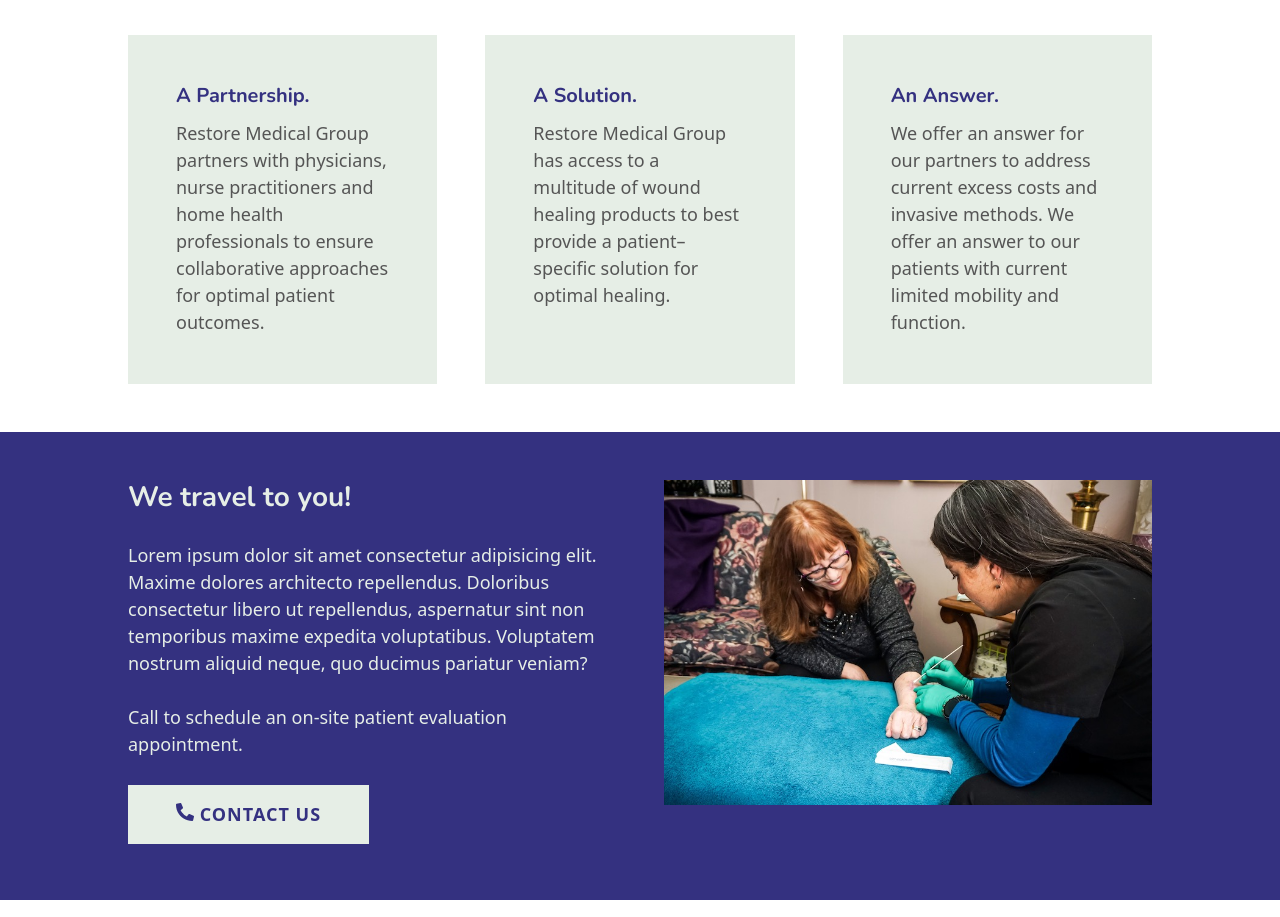
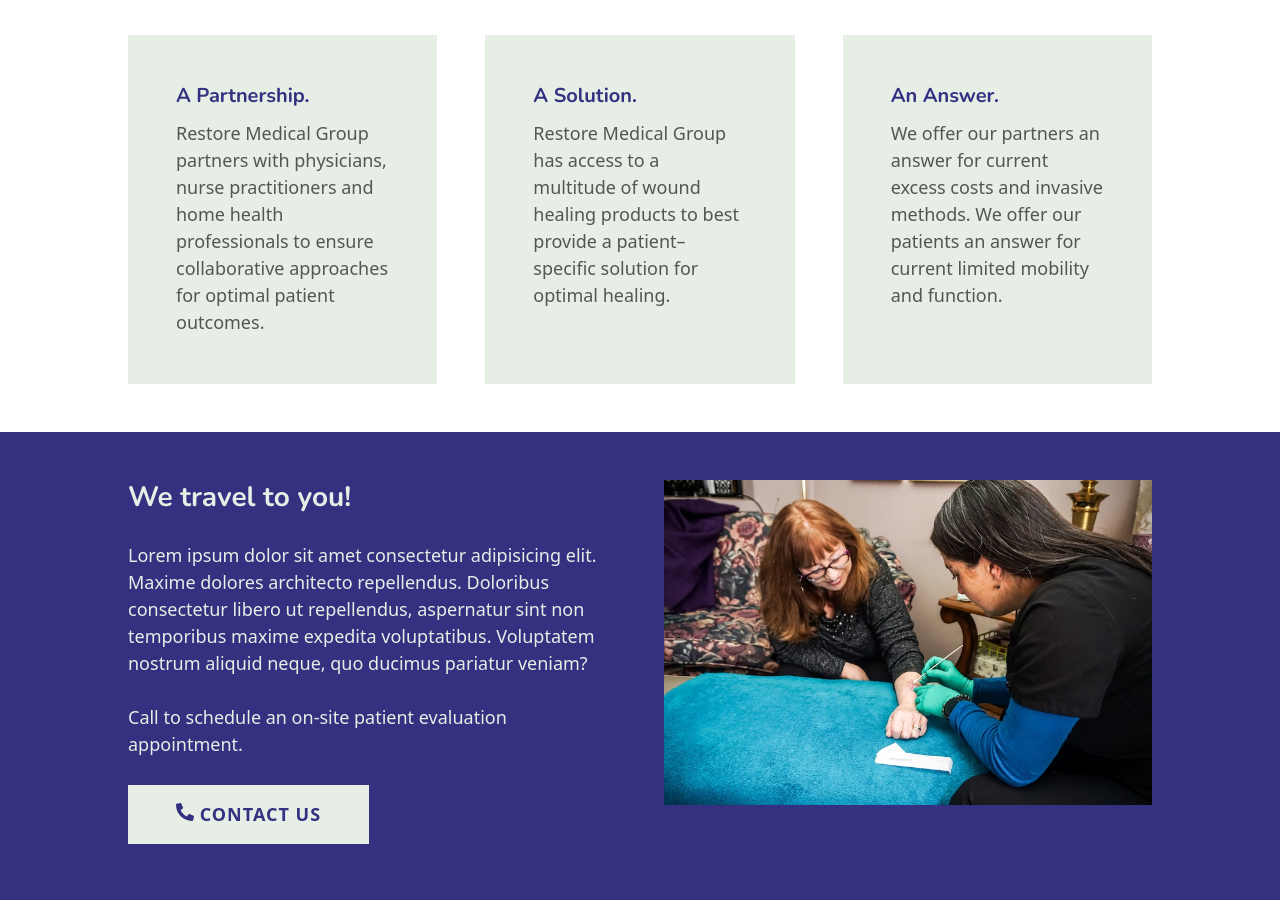
Before and after one commit to bmehder/restore-wound-care, a SvelteKit app: page / in a window 1280 px wide. Shown: the part 1220-2137 px from the top of the page. Built offline with nearby package versions, Linux system fonts and the light colour scheme.

Commit message:
fix typos

```diff
--- a/src/routes/+page.svelte
+++ b/src/routes/+page.svelte
@@ -66,7 +66,7 @@
     <div class="half-flow">
       <h3>An Answer.</h3>
       <p>
-        We offer an answer for our partners to address current excess costs and invasive methods. We offer an answer to our patients with current limited mobility and function.
+        We offer our partners an answer for current excess costs and invasive methods. We offer our patients an answer for current limited mobility and function.
       </p>
     </div>
   </div>
```
